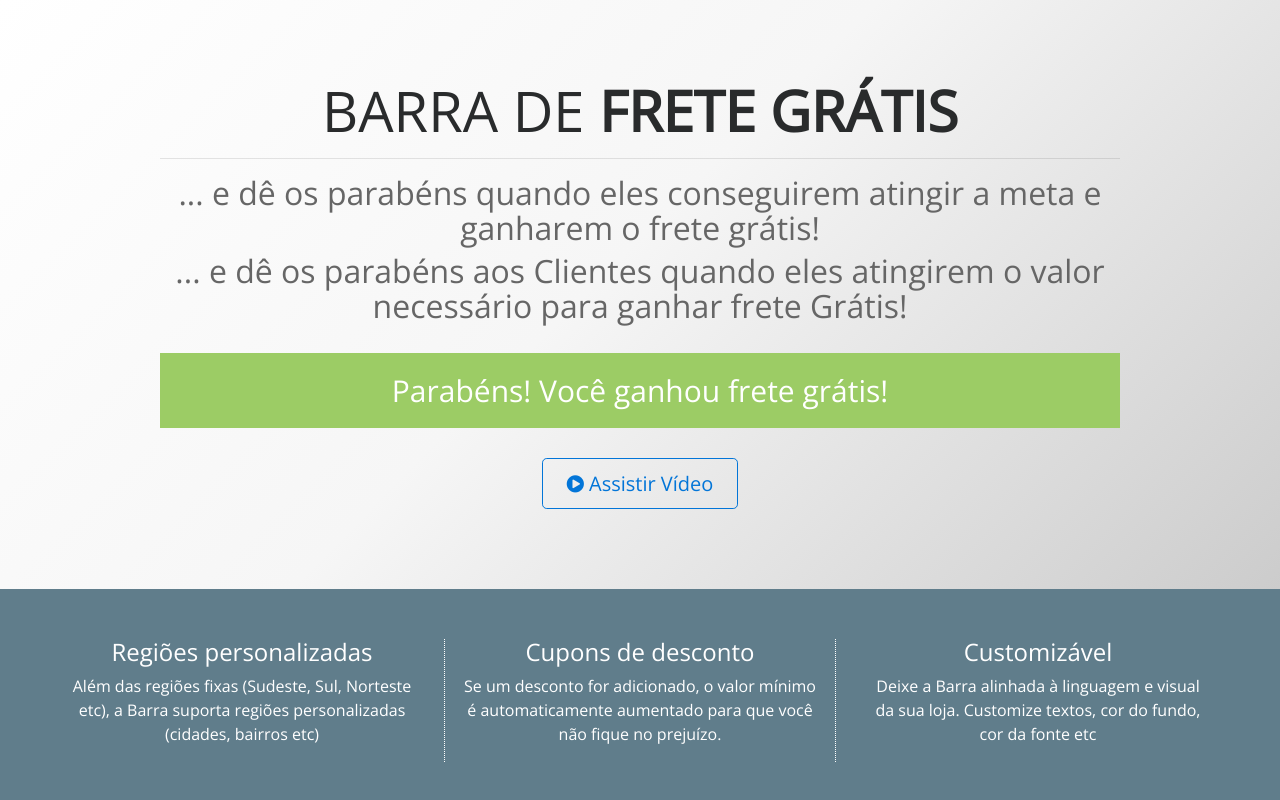
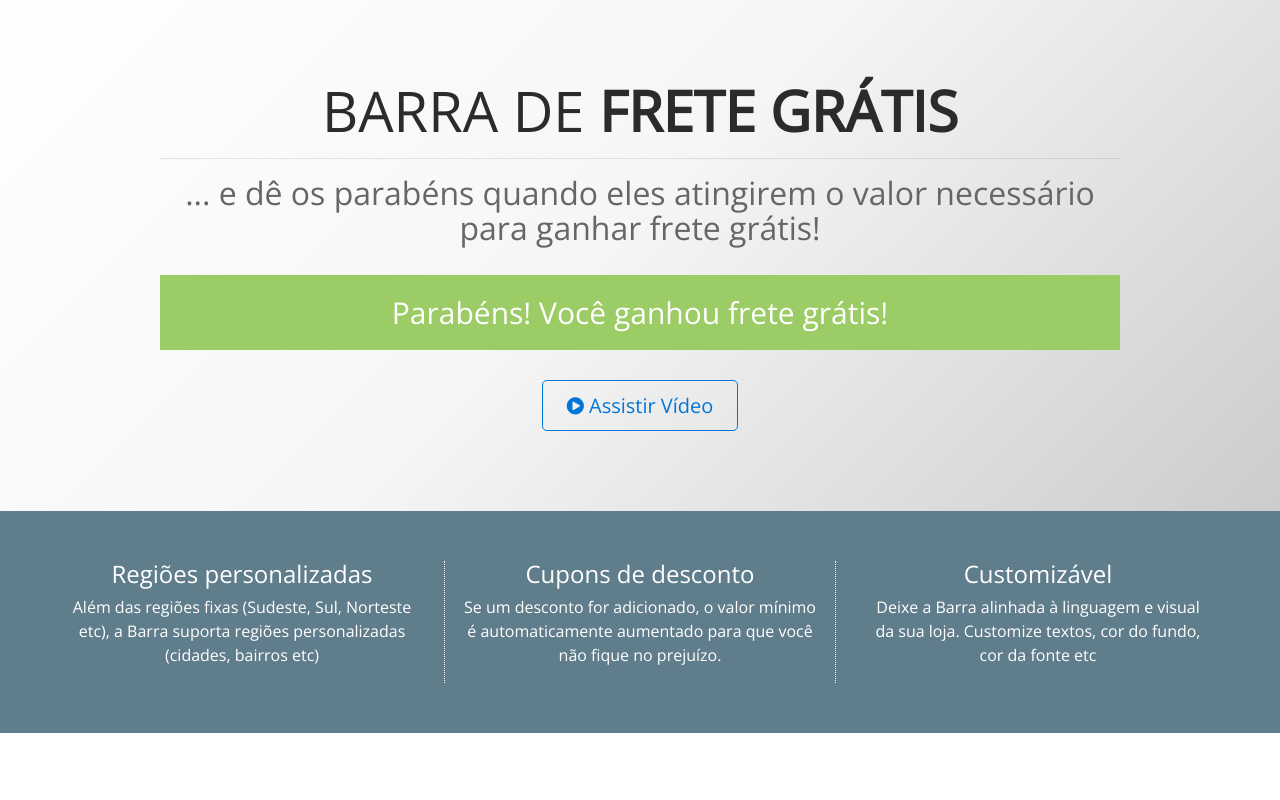
Before and after one commit to strategialab/strategialab.github.io, a website: page lp.html in a window 1280 px wide. Shown: the top 800 px of the page. Drawn offline with nearby package versions, Linux system fonts and the light colour scheme.

Commit message:
Ajusta heading

```diff
--- a/lp.html
+++ b/lp.html
@@ -21,8 +21,8 @@
 			<!-- <h2>Mais transparência na hora de comunicar o frete grátis ao seus clientes</h2> -->
 			<hr>
 			<h2 class="caption">Mostre mensagens progressivas enquanto seus clientes colocam mais itens no carrinho ...</h2>
-			<h2 class="caption-achieved" style="display:none;">... e dê os parabéns quando eles conseguirem atingir a meta e ganharem o frete grátis!</h2>
-			<h2 class="caption-achieved" style="display:none;">... e dê os parabéns aos Clientes quando eles atingirem o valor necessário para ganhar frete Grátis!</h2>
+<!-- 			<h2 class="caption-achieved" style="display:none;">... e dê os parabéns quando eles conseguirem atingir a meta e ganharem o frete grátis!</h2> -->
+			<h2 class="caption-achieved" style="display:none;">... e dê os parabéns quando eles atingirem o valor necessário para ganhar frete grátis!</h2>
 
 			<div class="preview">
 				<div class="bar bar-missing">
```
